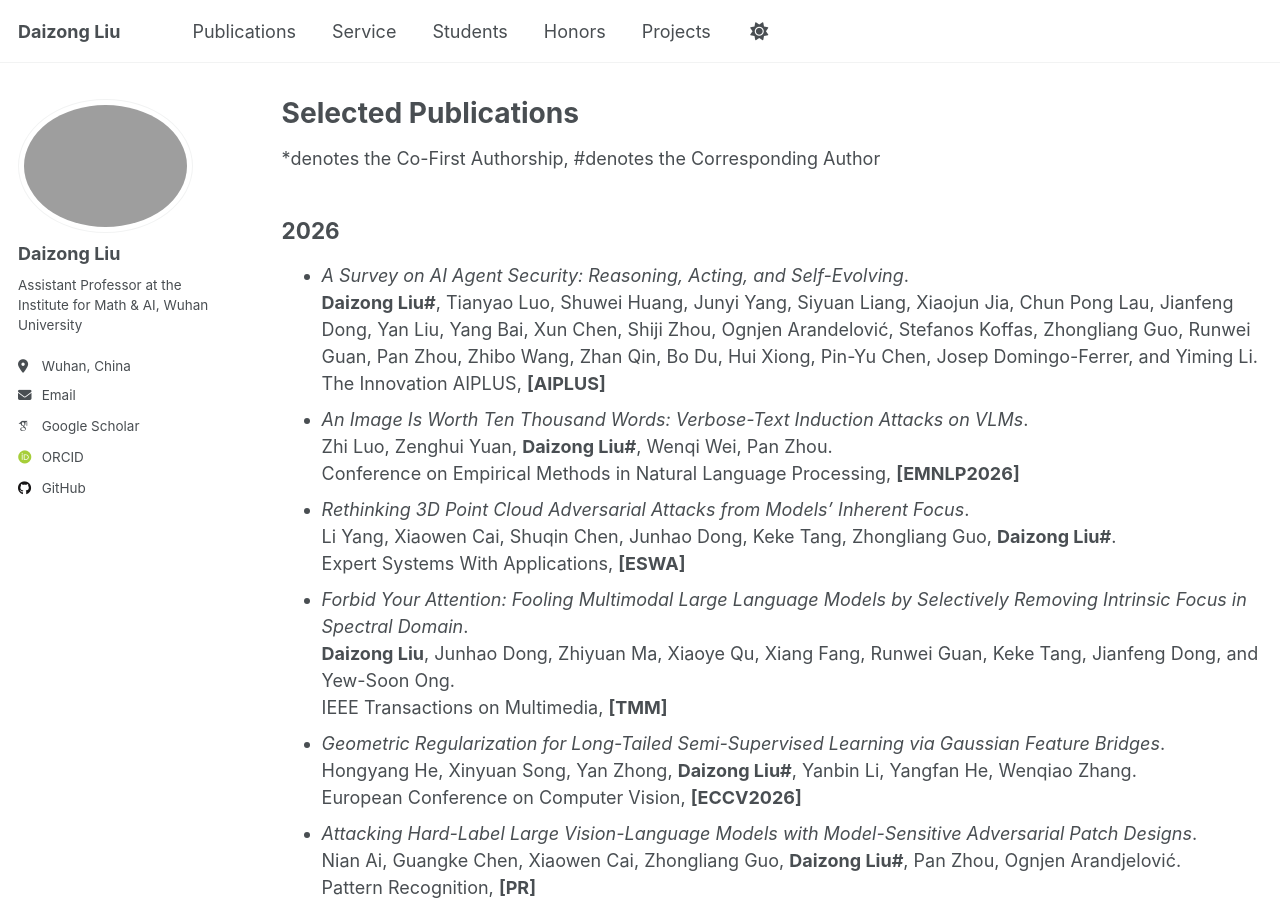
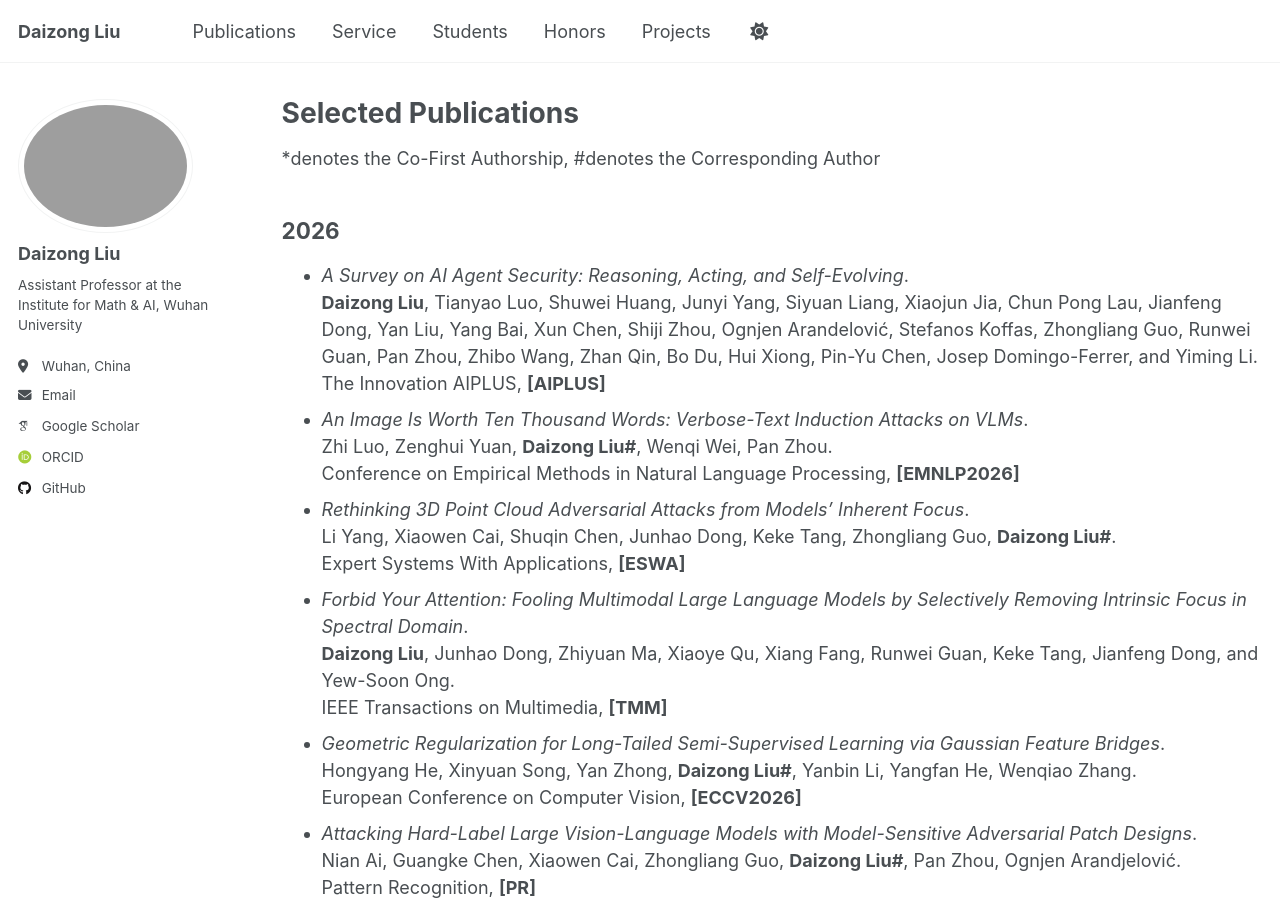
Before and after one commit to liudaizong/liudaizong.github.io, a Jekyll site: the page built from _pages/publications.md, in a window 1280 px wide and 900 px high. Built offline with Jekyll 4.4.1, drawn with Linux system fonts in a browser that asks for light colours; some web fonts are replaced.

```diff
--- a/_pages/publications.md
+++ b/_pages/publications.md
@@ -7,7 +7,7 @@ author_profile: true
 *denotes the Co-First Authorship, #denotes the Corresponding Author
 
 ## 2026
-* *A Survey on AI Agent Security: Reasoning, Acting, and Self-Evolving*.<br/> **Daizong Liu#**, Tianyao Luo, Shuwei Huang, Junyi Yang, Siyuan Liang, Xiaojun Jia, Chun Pong Lau, Jianfeng Dong, Yan Liu, Yang Bai, Xun Chen, Shiji Zhou, Ognjen Arandelović, Stefanos Koffas, Zhongliang Guo, Runwei Guan, Pan Zhou, Zhibo Wang, Zhan Qin, Bo Du, Hui Xiong, Pin-Yu Chen, Josep Domingo-Ferrer, and Yiming Li.<br/> The Innovation AIPLUS, **[AIPLUS]**
+* *A Survey on AI Agent Security: Reasoning, Acting, and Self-Evolving*.<br/> **Daizong Liu**, Tianyao Luo, Shuwei Huang, Junyi Yang, Siyuan Liang, Xiaojun Jia, Chun Pong Lau, Jianfeng Dong, Yan Liu, Yang Bai, Xun Chen, Shiji Zhou, Ognjen Arandelović, Stefanos Koffas, Zhongliang Guo, Runwei Guan, Pan Zhou, Zhibo Wang, Zhan Qin, Bo Du, Hui Xiong, Pin-Yu Chen, Josep Domingo-Ferrer, and Yiming Li.<br/> The Innovation AIPLUS, **[AIPLUS]**
 * *An Image Is Worth Ten Thousand Words: Verbose-Text Induction Attacks on VLMs*.<br/> Zhi Luo, Zenghui Yuan, **Daizong Liu#**, Wenqi Wei, Pan Zhou.<br/> Conference on Empirical Methods in Natural Language Processing, **[EMNLP2026]**
 * *Rethinking 3D Point Cloud Adversarial Attacks from Models’ Inherent Focus*.<br/> Li Yang, Xiaowen Cai, Shuqin Chen, Junhao Dong, Keke Tang, Zhongliang Guo, **Daizong Liu#**.<br/> Expert Systems With Applications, **[ESWA]**
 * *Forbid Your Attention: Fooling Multimodal Large Language Models by Selectively Removing Intrinsic Focus in Spectral Domain*.<br/> **Daizong Liu**, Junhao Dong, Zhiyuan Ma, Xiaoye Qu, Xiang Fang, Runwei Guan, Keke Tang, Jianfeng Dong, and Yew-Soon Ong.<br/> IEEE Transactions on Multimedia, **[TMM]**
```
